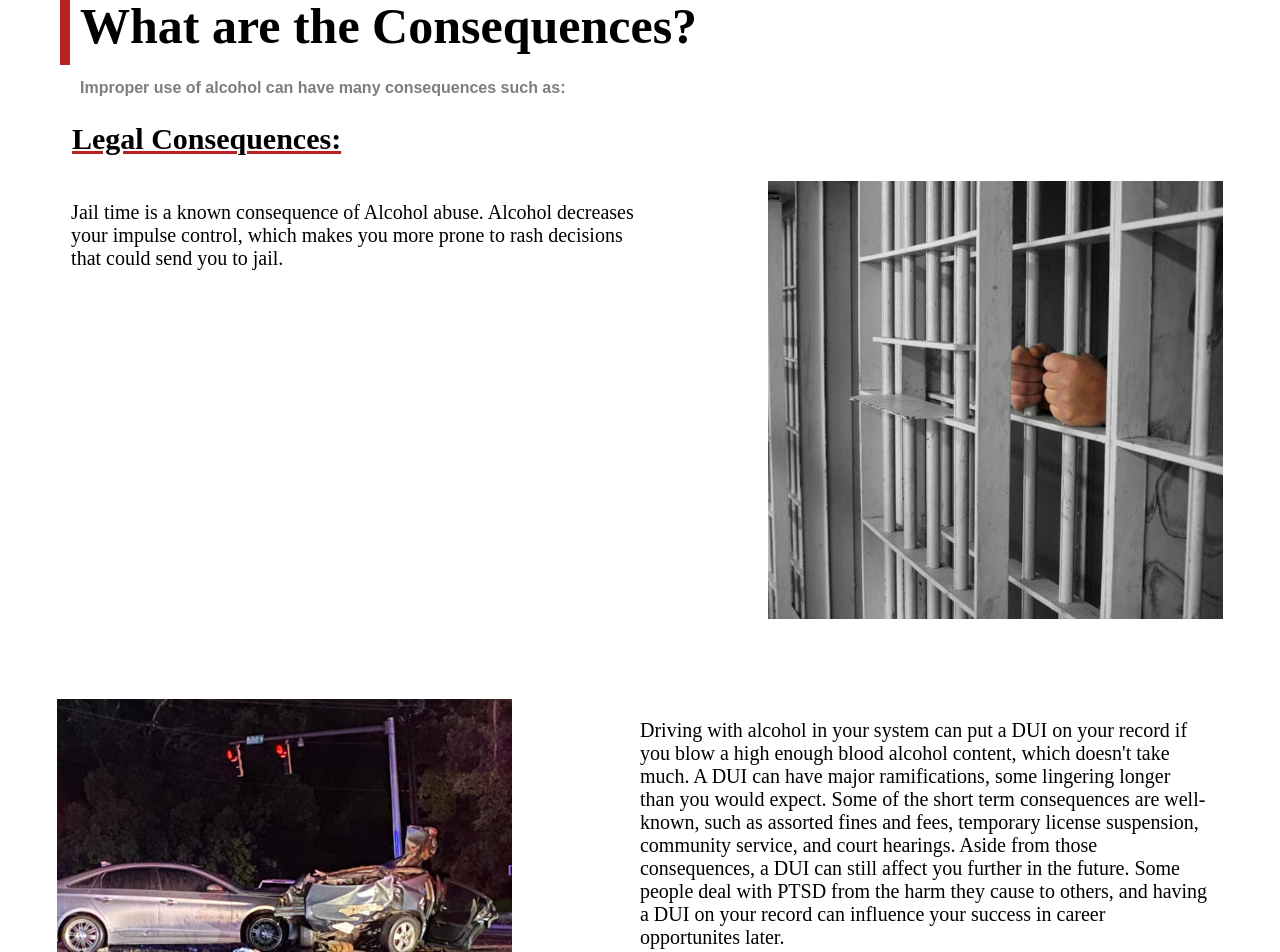
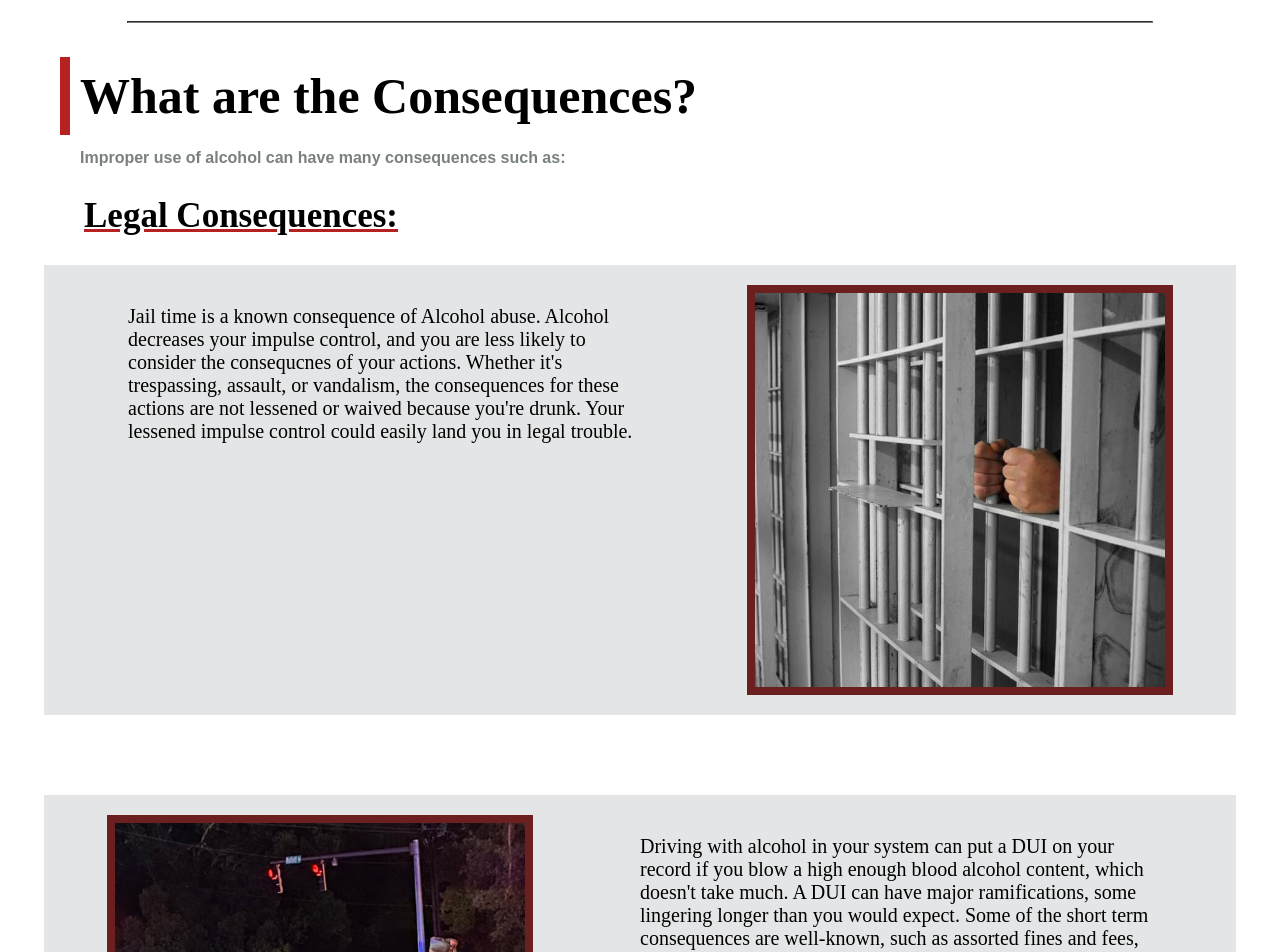
Before and after one commit to garrett-c714/advocacy-project, a React (Create React App) app: page / in a window 1280 px wide. Shown: the part 1360-2312 px from the top of the page. Built offline with nearby package versions, Linux system fonts and the light colour scheme.

Commit message:
Pretty Much Done 💡

```diff
--- a/src/App.css
+++ b/src/App.css
@@ -1,4 +1,12 @@
 /*My stuff */
+:root {
+  --main-red: rgb(184, 33, 33);
+  --maroon: rgb(108, 31, 31);
+}
+img {
+  border: 8px solid var(--maroon);
+}
+
 .flex-center {
   display: flex;
   justify-content: center;
@@ -42,6 +50,7 @@
 .chevron {
   width: 150px;
   height: auto;
+  border: none;
 }
 
 /* Main */
@@ -49,8 +58,12 @@
   font-family: Oswald;
   font-size: 50px;
   margin-left: 1.2em;
-  border-left: 10px rgb(184, 33, 33) solid;
+  border-left: 10px var(--main-red) solid;
   padding: 10px;
+}
+.hr {
+  width: 80%;
+  border-color: rgb(122, 127, 128);
 }
 
 /* Blobs */
@@ -58,11 +71,21 @@
   display: grid;
   grid-template-columns: 5fr 4fr;
   margin-bottom: 80px;
+  background-color: rgba(122, 127, 128, 0.2);
+  padding: 20px;
+  width: 90%;
+  margin-left: auto;
+  margin-right: auto;
 }
 .blob-left {
   display: grid;
   grid-template-columns: 4fr 5fr;
   margin-bottom: 80px;
+  background-color: rgba(122, 127, 128, 0.2);
+  padding: 20px;
+  width: 90%;
+  margin-left: auto;
+  margin-right: auto;
 }
 .blob-text {
   width: 80%;
@@ -92,10 +115,11 @@
 }
 .sub-sub-heading {
   font-family: Oswald;
-  font-size: 30px;
+  font-size: 35px;
   margin-left: 2.4em;
+  /* margin-bottom: 1.5em; */
   text-decoration: underline;
-  text-decoration-color: rgb(184, 33, 33);
+  text-decoration-color: var(--main-red);
 }
 
 /* Footer */
@@ -106,5 +130,5 @@
 .footer {
   width: 100%;
   height: 300px;
-  background-color: rgb(108, 31, 31);
+  background-color: var(--maroon);
 }
--- a/src/Home.js
+++ b/src/Home.js
@@ -5,6 +5,7 @@ import Subheading from './components/Subheading.js';
 import Blob from './components/Blob.js';
 import SubSubheading from './components/SubSubheading.js';
 import Footer from './components/Footer.js';
+import Hr from './components/Hr.js';
 
 import Fade from 'react-reveal/Fade';
 
@@ -30,11 +31,12 @@ const Home = props => {
             <Blob side='left' alt='Wine Graphic' image={Wine}>
                 Alcohol is a substance formed when yeast ferments (breaks down) the sugar from different foods. Yeast breaks down different ingredients in different alcoholic beverages, like apples in cider, and potatoes in vodka. Alcohol is classified as a "sedative" which means is surpresses the nervous system's activity at high doses. At lower doses, alcohol can have the opposite effect and act as a stimulant, causing people to become more euphoric and extroverted. Even at low doses, alcohol has effects on every part of the body, and the severtity increases as someone's blood alcohol content (BAC) increases. According to the CDC, alcohol is the most commonly used and misued drug among young people.
             </Blob>
+            <Hr />
             <Subheading>What are the Consequences?</Subheading>
             <p className='caption'>Improper use of alcohol can have many consequences such as:</p>
             <SubSubheading>Legal Consequences: </SubSubheading>
             <Blob side='left' alt='Jail Image' image={Jail}>
-                Jail time is a known consequence of Alcohol abuse. Alcohol decreases your impulse control, which makes you more prone to rash decisions that could send you to jail.
+                Jail time is a known consequence of Alcohol abuse. Alcohol decreases your impulse control, and you are less likely to consider the consequcnes of your actions. Whether it's trespassing, assault, or vandalism, the consequences for these actions are not lessened or waived because you're drunk. Your lessened impulse control could easily land you in legal trouble.
             </Blob>
             <Blob side='right' alt='Fatal Car Crash' image={Crash}>
                 Driving with alcohol in your system can put a DUI on your record if you blow a high enough blood alcohol content, which doesn't take much. A DUI can have major ramifications, some lingering longer than you would expect. Some of the short term consequences are well-known, such as assorted fines and fees, temporary license suspension, community service, and court hearings. Aside from those consequences, a DUI can still affect you further in the future. Some people deal with PTSD from the harm they cause to others, and having a DUI on your record can influence your success in career opportunites later.
@@ -43,6 +45,7 @@ const Home = props => {
             <Blob side='left' alt='Brain Graphic' image={Brain}>
                 Alcohol is known to affect the brain of individuals who consume it. It can be especially dangerous to teenagers as their brains have not yet finished devloping, and habitual alcohol usage can have a serious impact on their brains. One of the last parts of the brain to develop is the predfrontal cortex. This is one of the areas that alcohol inhibits, and this is dangerous if the prefrontal cortex is not fully developed before being exposed to alcohol, potentially causing permanent damage. Studies have also shown that alcohol significantly impairs learning and memory in teens. Legal drinking age restrictions are in place all around the world because of the risk alcohol poses for the teenage brain.
             </Blob>
+            <Hr />
             <Subheading>Drinking and Driving</Subheading>
             <Blob side='left' alt='Car Crash' image={Crash2}>
                 Drinking and driving is one of the most deadly problems caused by widespread alcohol consumption. Because alcohol impairs both your decision making and reaction time, it is never a good idea to drive while under the influence of alcohol. The combination of these two effects could cause someone to seriously hurt or kill themself and others while operating a vehicle. The consequences of drinking and driving are severe. You will at least end up with a DUI permanently on record, and could face serious prison time among other things.
--- /dev/null
+++ b/src/components/Hr.js
@@ -0,0 +1,9 @@
+import React from 'react';
+
+const Hr = props => {
+    return (
+        <hr className='hr'></hr>
+    );
+}
+
+export default Hr;
```
